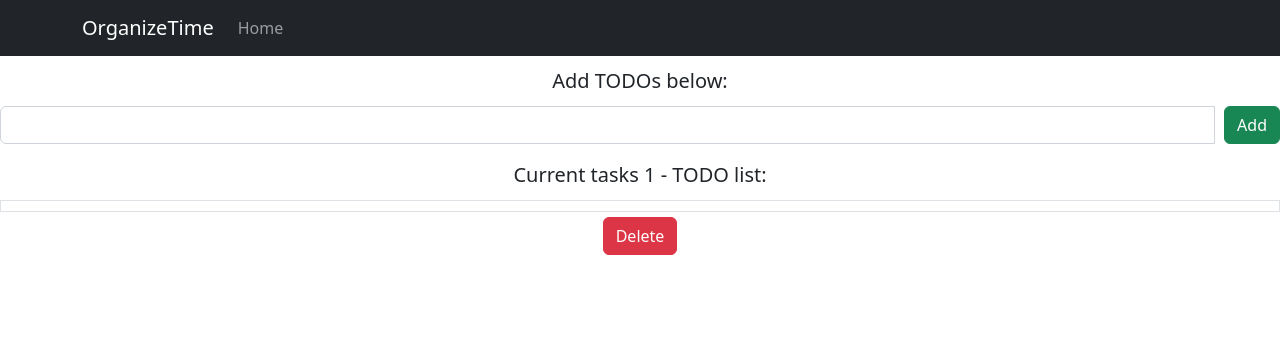
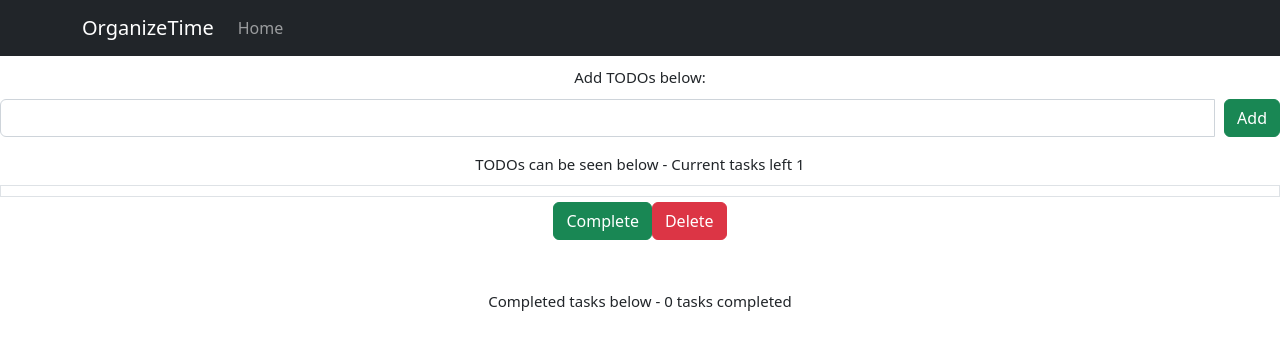
Before and after one commit to alex123a/Mobile-dev-assignment-3, a React (Create React App) app in the folder my-app/: page / in a window 1280 px wide. Both pictures are taken after a click on the button "Add". Shown: the top 350 px of the page. Built offline with nearby package versions, Linux system fonts and the light colour scheme.

Commit message:
Completed list

```diff
--- a/my-app/src/App.css
+++ b/my-app/src/App.css
@@ -39,7 +39,7 @@
 .normalText {
     margin-top: 10px;
     margin-bottom: 10px;
-    font-size: 20px;
+    font-size: 15px;
 }
 
 .TODOText {
@@ -47,9 +47,13 @@
     margin-top: 10px;
 }
 
-.deleteBut {
+.TodoBut {
     margin-bottom: 20px;
     margin-top: 5px;
+}
+
+#TODOsCompletedDiv {
+    margin-top: 30px;
 }
 
 #addBut {
--- a/my-app/src/Frontpage.js
+++ b/my-app/src/Frontpage.js
@@ -5,6 +5,7 @@ import { v4 as uuid } from "uuid";
 function App() {
     const inputRef = useRef(null);
     const [inputValues, setValues] = useState([]);
+    const [completedTodos, setCompletedTodos] = useState([]);
 
     const onClick = () => {
         const value = {
@@ -20,6 +21,12 @@ function App() {
         setValues(inputValues.filter(item => item !== e));
     };
 
+    const handleCompletedItem = e => {
+        e = JSON.stringify(e);
+        setCompletedTodos( arr => [...arr, e]);
+        setValues(inputValues.filter(item => item !== e));
+    }
+
     return (
         <div id="frontPageDiv">
             <p className="normalText">Add TODOs below:</p>
@@ -31,7 +38,7 @@ function App() {
             </div>
 
             <div id="TODOsDiv">
-                <p className="normalText">Current tasks {inputValues.length} - TODO list:</p>
+                <p className="normalText">TODOs can be seen below - Current tasks left {inputValues.length}</p>
                 {inputValues.map((e) => {
                     e = JSON.parse(e);
                     return (
@@ -39,7 +46,20 @@ function App() {
                             <div className="d-flex border justify-content-center">
                                 <span className='TODOText break-text'>{e.content}</span>
                             </div>
-                            <input className="btn btn-danger deleteBut" type="button" value="Delete" name={e} onClick={() => handleRemoveItem(e)}></input>
+                            <input className="btn btn-success TodoBut" type="button" value="Complete" name={e} onClick={() => handleCompletedItem(e)}></input>
+                            <input className="btn btn-danger TodoBut" type="button" value="Delete" name={e} onClick={() => handleRemoveItem(e)}></input>
+                        </div>
+                    )
+                })}
+            </div>
+
+            <div id="TODOsCompletedDiv">
+                <p className='normalText'>Completed tasks below - {completedTodos.length} tasks completed</p>
+                {completedTodos.map((e) => {
+                    e = JSON.parse(e);
+                    return (
+                        <div key={e.id} className="d-flex border justify-content-center" name={e}>
+                            <span className='TODOText break-text'>{e.content}</span>
                         </div>
                     )
                 })}
```
